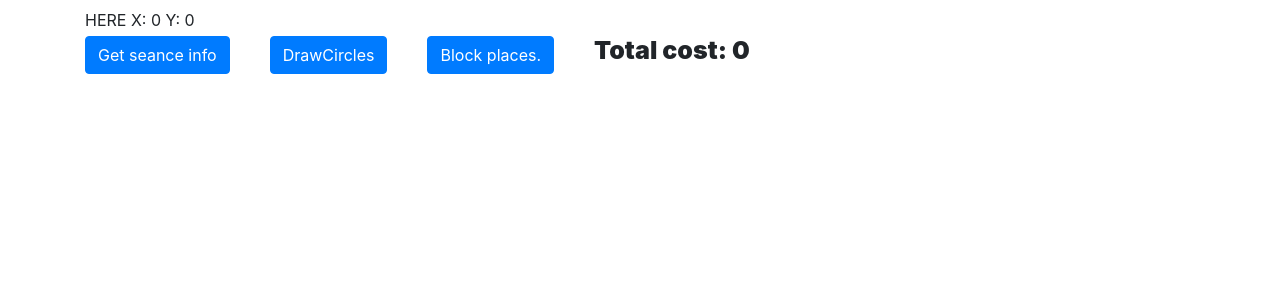
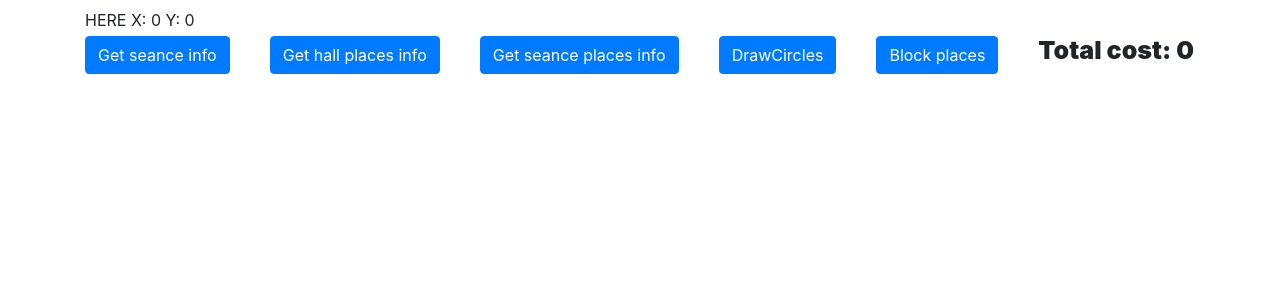
Before and after one commit to RustemMamutov/movie_park_front_vue, a Vue app: page / in a window 1280 px wide. Shown: the top 300 px of the page. Built offline with nearby package versions, Linux system fonts and the light colour scheme; what vue-resource would draw is missing.

Commit message:
refactoring. API methods changed ==> front methods changed.

```diff
--- a/src/App.vue
+++ b/src/App.vue
@@ -3,16 +3,17 @@
         <span v-on:mousemove="pickOutPlace" @click="selectThePlace($event)">
             HERE X: {{ X }} Y: {{ Y }}
             <br>
-            <button class="btn btn-primary" @click="clearAndGetSeanceInfo" style="margin-right:40px;">Get seance info</button>
-            <button class="btn btn-primary" @click="drawAllSeats(70, 50)" style="margin-right:40px;">DrawCircles</button>
-            <button type="button" class="btn btn-primary" @click="blockPlaces" style="margin-right:40px;">Block places.</button>
+            <button class="btn btn-primary" @click="getSeanceInfo" style="margin-right:40px;">Get seance info</button>
+            <button class="btn btn-primary" @click="getHallPlacesInfo" style="margin-right:40px;">Get hall places info</button>
+            <button class="btn btn-primary" @click="clearAndGetSeancePlacesInfo" style="margin-right:40px;">Get seance places info</button>
+            <button class="btn btn-primary" @click="drawAllSeats" style="margin-right:40px;">DrawCircles</button>
+            <button type="button" class="btn btn-primary" @click="blockPlaces" style="margin-right:40px;">Block places</button>
             <span style="font-size: 25px; font-weight: 900;">Total cost: {{ totalPrice }}</span>
             <br>
             <svg id="placesArray" height="550" width="770"
                  xmlns="http://www.w3.org/2000/svg" xmlns:xlink="http://www.w3.org/1999/xlink">
             </svg>
             <br>
-
 
         </span>
         <br>
@@ -21,12 +22,16 @@
 
 
 <script>
+    // var serviceUrl = 'http://145.239.80.35:9000/movie_park';
+    var serviceUrl = 'http://localhost:9000/movie_park';
     export default {
         data() {
             return {
                 carName: '',
                 carYear: 2018,
-                seanceInfo: [],
+                seanceInfo: {},
+                placesCoordinates: {},
+                placesBlockInfo: {},
                 totalPrice: 0,
                 X: 0,
                 Y: 0
@@ -35,41 +40,33 @@
         methods: {
             blockPlaces() {
                 let container = document.getElementById('placesArray');
-                let myUrl = 'http://145.239.80.35:9000/movie_park/block_unblock_place';
+                let myUrl = serviceUrl + '/block_unblock_place';
 
-                for (let index = 0; index < this.seanceInfo.length; ++index) {
-                    let element = this.seanceInfo[index];
-                    let elementId = element.hallRow * 100 + element.place;
+                let blockPlacesRequestBody = {
+                    "seanceId": 1,
+                    "blocked": true,
+                    "placeIdList" : []
+                };
 
+                for (const placeId of Object.keys(this.placesBlockInfo)) {
                     //remove old element
-                    let currentElement = container.getElementById(elementId);
+                    let currentElement = container.getElementById(placeId);
                     if (currentElement === null) {
                         throw {};
                     }
-
-                    console.log(currentElement.getAttribute('selected'));
                     if (currentElement.getAttribute('selected') === 'true') {
-                        let blockPlace = {
-                            seanceId: 1,
-                            row: 0,
-                            place: 0,
-                            blocked: true
-                        };
-                        blockPlace.place = currentElement.getAttribute('place');
-                        blockPlace.row = currentElement.getAttribute('hallRow');
-
-                        this.requestPost(myUrl, blockPlace);
+                        blockPlacesRequestBody.placeIdList.push(placeId);
                     }
                 }
+                console.log("Block places request body: %s", blockPlacesRequestBody);
+                this.requestPost(myUrl, blockPlacesRequestBody);
 
                 this.clearAllSeats();
-                this.seanceInfo = [];
+                this.placesBlockInfo = [];
                 this.totalPrice = 0;
             },
-            clearAndGetSeanceInfo() {
-                this.seanceInfo = [];
-
-                let myUrl = 'http://145.239.80.35:9000//movie_park/get_seance_info/1';
+            getSeanceInfo() {
+                let myUrl = serviceUrl + '/get_seance/1';
 
                 this.$http.get(myUrl)
                     .then(response => {
@@ -77,51 +74,78 @@
                     })
                     .then(seanceInfo => {
                         this.seanceInfo = seanceInfo;
-                        console.log("Seance info:", seanceInfo);
-                    });
+                    }).then(console.log("Seance info:", this.seanceInfo));
+
             },
-            drawAllSeats(stepX, stepY) {
+            getHallPlacesInfo() {
+                let myUrl = serviceUrl + '/get_hall_places_info/' + this.seanceInfo.hallId;
+
+                this.$http.get(myUrl)
+                    .then(response => {
+                        return response.json();
+                    })
+                    .then(hallPlacesList => {
+                        hallPlacesList.forEach(placeInfo => {
+                            let coordX = placeInfo.coordX;
+                            let coordY = placeInfo.coordY;
+                            let vip = placeInfo.isVip;
+                            this.placesCoordinates[placeInfo.placeId] = {coordX, coordY, vip};
+                        });
+                    }).then(console.log("Places coordinates info:", this.placesCoordinates));
+            },
+            clearAndGetSeancePlacesInfo() {
+                this.placesBlockInfo = [];
+
+                let myUrl = serviceUrl + '/get_seance_places_info/' + this.seanceInfo.seanceId;
+
+                this.$http.get(myUrl)
+                    .then(response => {
+                        return response.json();
+                    })
+                    .then(seancePlacesList => {
+                        this.seanceId = seancePlacesList[0].seanceId;
+                        seancePlacesList.forEach(placeInfo => {
+                            this.placesBlockInfo[placeInfo.placeId] = placeInfo.blocked;
+                        });
+                    }).then(console.log("Places block info:", this.placesBlockInfo));
+
+            },
+            drawAllSeats() {
                 this.totalPrice = 0;
                 let svgns = "http://www.w3.org/2000/svg";
                 let container = document.getElementById('placesArray');
 
-                for (let index = 0; index < this.seanceInfo.length; ++index) {
-                    let element = this.seanceInfo[index];
-                    let elementId = element.hallRow * 100 + element.place;
-
+                for (const [placeId, blocked] of Object.entries(this.placesBlockInfo)) {
                     //remove old element
-                    let currentElement = container.getElementById(elementId);
+                    let currentElement = container.getElementById(placeId);
                     if (currentElement != null) {
                         currentElement.remove();
                     }
 
                     //create new element
-                    let x = stepX * element.place;
-                    let y = stepY * element.hallRow;
-                    let r = 15;
+                    let x = this.placesCoordinates[placeId].coordX;
+                    let y = this.placesCoordinates[placeId].coordY;
+                    let vip = this.placesCoordinates[placeId].vip;
+                    let price = this.seanceInfo.basePrice;
+                    let r = "2.5%";
                     let circle = document.createElementNS(svgns, 'circle');
-                    circle.setAttributeNS(null, 'id', elementId);
-                    circle.setAttributeNS(null, 'cx', x);
-                    circle.setAttributeNS(null, 'cy', y);
-
-                    circle.setAttributeNS(null, 'hallRow', element.hallRow);
-                    circle.setAttributeNS(null, 'place', element.place);
+                    circle.setAttributeNS(null, 'id', placeId);
+                    circle.setAttributeNS(null, 'cx', x + '%');
+                    circle.setAttributeNS(null, 'cy', y + '%');
 
                     circle.setAttributeNS(null, 'class', 'seat');
-                    if (element.blocked === true) {
-                        r = 8;
+                    if (blocked === true) {
+                        r = "1.5%";
                         circle.setAttributeNS(null, 'class', 'seat blocked');
-                    } else if (element.isVip === true) {
+                    } else if (vip === true) {
                         circle.setAttributeNS(null, 'class', 'seat vip');
+                        price = this.seanceInfo.vipPrice;
                     }
 
                     circle.setAttributeNS(null, 'r', r);
-                    circle.setAttributeNS(null, 'price', element.price);
-                    circle.setAttributeNS(null, 'blocked', element.blocked);
+                    circle.setAttributeNS(null, 'price', price);
+                    circle.setAttributeNS(null, 'blocked', blocked);
                     circle.setAttributeNS(null, 'selected', false);
-
-                    circle.textContent.fontcolor("black");
-                    circle.textContent = element.place;
 
                     container.appendChild(circle);
                 }
@@ -140,12 +164,12 @@
                 if (element.classList.contains("seat")) {
                     if (element.getAttribute('selected') === 'true') {
                         console.log("Place id = %s was selected. Do unselect.", element.getAttribute("id"));
-                        element.setAttribute('r', 15);
+                        element.setAttribute('r', "2.5%");
                         element.setAttribute('selected', false);
                         this.totalPrice -= parseInt(element.getAttribute('price'), 10);
                     } else {
                         console.log("Place id = %s wasn't selected. Do select.", element.getAttribute("id"));
-                        element.setAttribute('r', 20);
+                        element.setAttribute('r', "3%");
                         element.setAttribute('selected', true);
                         this.totalPrice += parseInt(element.getAttribute('price'), 10);
                     }
@@ -166,12 +190,9 @@
             },
             clearAllSeats(){
                 let container = document.getElementById('placesArray');
-                for (let index = 0; index < this.seanceInfo.length; ++index) {
-                    let element = this.seanceInfo[index];
-                    let elementId = element.hallRow * 100 + element.place;
-
+                for (const [placeId, blocked] of Object.entries(this.placesBlockInfo)) {
                     //remove old element
-                    let currentElement = container.getElementById(elementId);
+                    let currentElement = container.getElementById(placeId);
                     if (currentElement === null) {
                         throw {};
                     } else {
```
